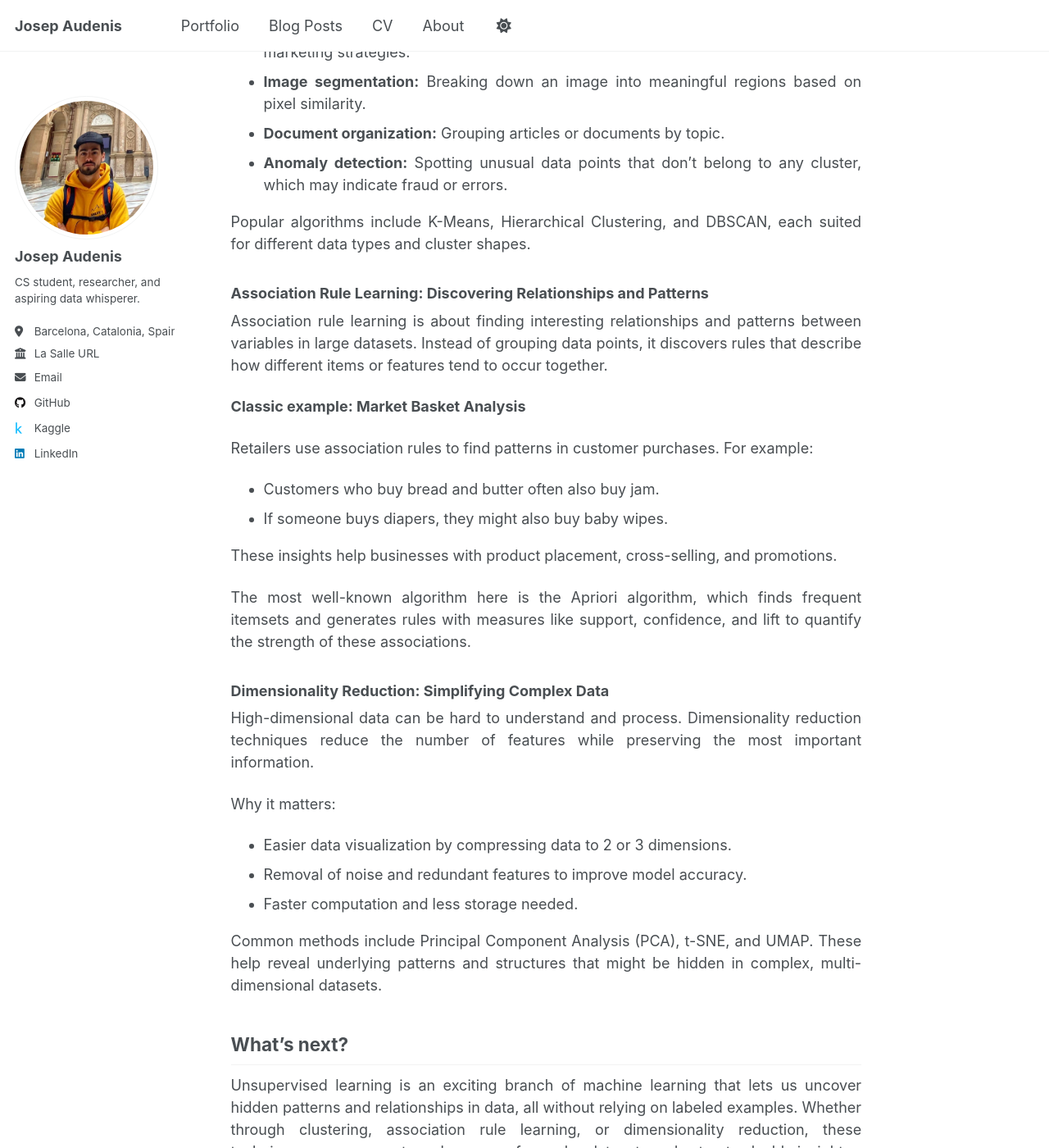
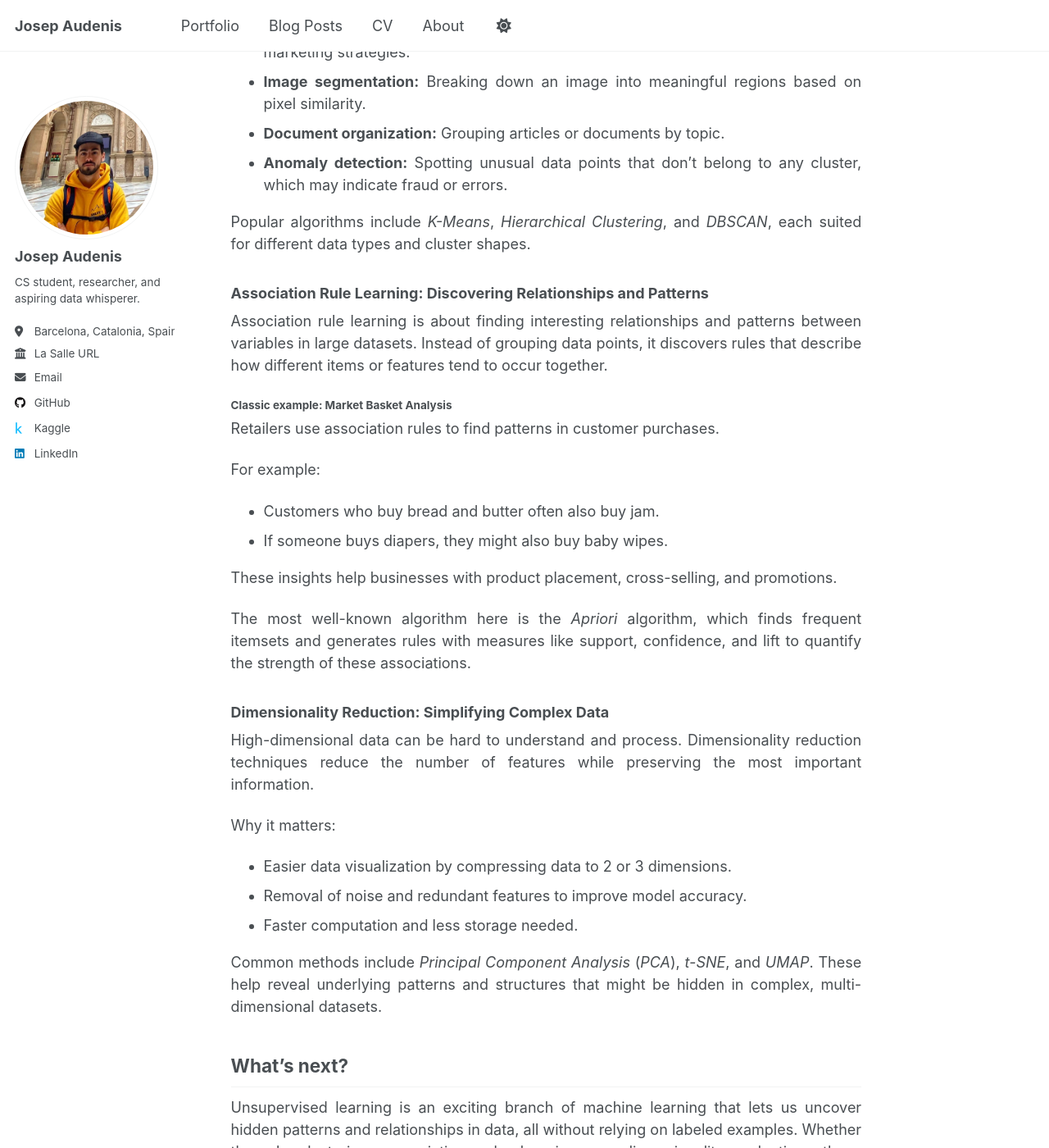
Before and after one commit to josep-audenis/josep-audenis.github.io, a Jekyll site: the page built from _posts/2025-07-28-what-is-unsupervised-learning.md, in a window 1280 px wide and 1400 px high, scrolled down 1706 px. Shown: the whole window at 82% size. Built offline with Jekyll 4.4.1, drawn with Linux system fonts in a browser that asks for light colours; comment, search, counter and statistics services are not loaded; some of the changed text lies outside the part shown.

Commit message:
new blogposts

```diff
--- a/_posts/2025-06-23-what-is-unsupervised-learning.md
+++ b/_posts/2025-07-28-what-is-unsupervised-learning.md
@@ -52,22 +52,24 @@ Common applications of clustering:
 - **Document organization:** Grouping articles or documents by topic.
 - **Anomaly detection:** Spotting unusual data points that don’t belong to any cluster, which may indicate fraud or errors.
 
-Popular algorithms include K-Means, Hierarchical Clustering, and DBSCAN, each suited for different data types and cluster shapes.
+Popular algorithms include *K-Means*, *Hierarchical Clustering*, and *DBSCAN*, each suited for different data types and cluster shapes.
 
 ### Association Rule Learning: Discovering Relationships and Patterns
 
 Association rule learning is about finding interesting relationships and patterns between variables in large datasets. Instead of grouping data points, it discovers rules that describe how different items or features tend to occur together.
 
-**Classic example: Market Basket Analysis**
+#### Classic example: Market Basket Analysis
 
-Retailers use association rules to find patterns in customer purchases. For example:
+Retailers use association rules to find patterns in customer purchases.
+
+For example:
 
 - Customers who buy bread and butter often also buy jam.
 - If someone buys diapers, they might also buy baby wipes.
 
 These insights help businesses with product placement, cross-selling, and promotions.
 
-The most well-known algorithm here is the Apriori algorithm, which finds frequent itemsets and generates rules with measures like support, confidence, and lift to quantify the strength of these associations.
+The most well-known algorithm here is the *Apriori* algorithm, which finds frequent itemsets and generates rules with measures like support, confidence, and lift to quantify the strength of these associations.
 
 ### Dimensionality Reduction: Simplifying Complex Data
 
@@ -79,7 +81,7 @@ Why it matters:
 - Removal of noise and redundant features to improve model accuracy.
 - Faster computation and less storage needed.
 
-Common methods include Principal Component Analysis (PCA), t-SNE, and UMAP. These help reveal underlying patterns and structures that might be hidden in complex, multi-dimensional datasets.
+Common methods include *Principal Component Analysis* (*PCA*), *t-SNE*, and *UMAP*. These help reveal underlying patterns and structures that might be hidden in complex, multi-dimensional datasets.
 
 ## What's next?
 
```
Also changed, not shown: other parts of _posts/2025-07-28-what-is-unsupervised-learning.md (+1 -1 lines), _posts/2025-07-14-getting-into-ml-its-easier-than-you-think.md (renamed from _posts/2025-06-09-getting-into-ml-its-easier-than-you-think.md, +1 -1 lines), _posts/2025-07-17-what-is-supervised-learning.md (renamed from _posts/2025-06-12-what-is-supervised-learning.md, +1 -1 lines), _posts/2025-07-21-regression.md (renamed from _posts/2025-06-16-regression.md), _posts/2025-07-24-classification.md (renamed from _posts/2025-06-19-classification.md).
